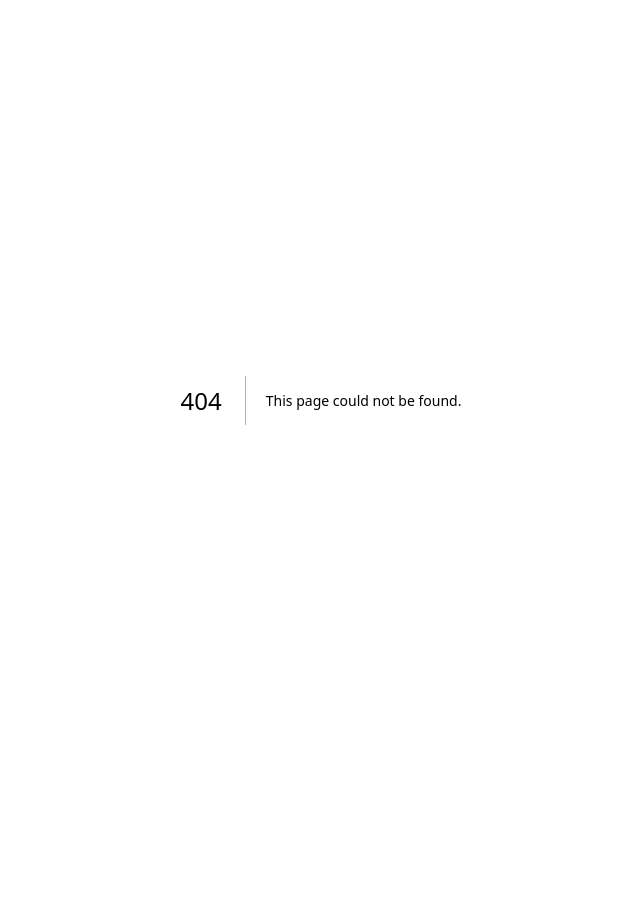
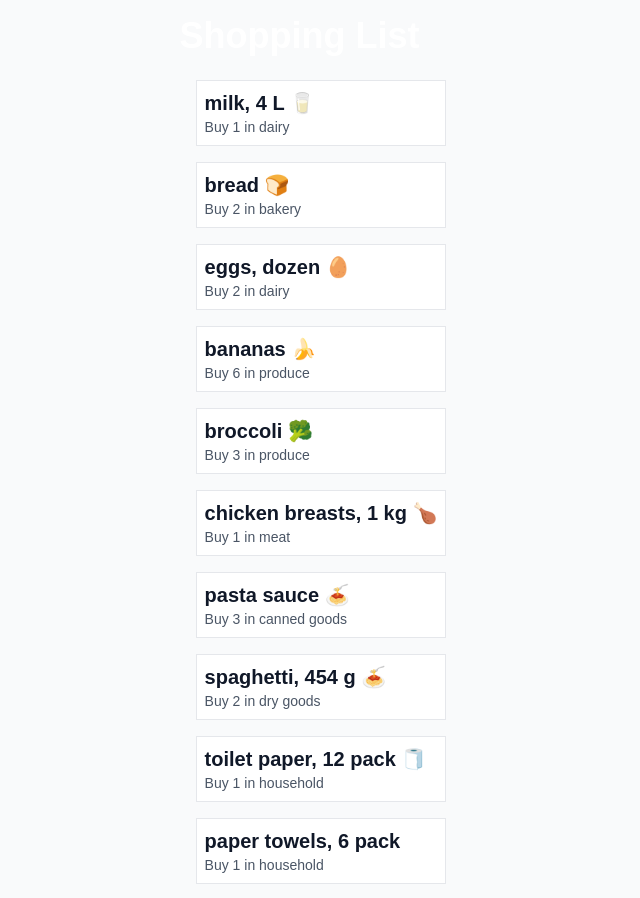
Before and after one commit to Amazinglorrie/cprg306-assignments, a Next.js app: page /week-4 in a window 1280 px wide. Before the commit this address had no page. Shown: the top 898 px of the page, without its empty margins (319-959 px from the left). Before the commit the page ends 800 px from the top, so only its background shows below. Built offline with nearby package versions, Linux system fonts and the light colour scheme.

Commit message:
week4-assignment

```diff
--- a/app/page.js
+++ b/app/page.js
@@ -4,13 +4,17 @@ export default function Page() {
   return (
     <main>
       <h1>CPRG 306: Web Development 2 - Assignments</h1>
-      <Link href="/week-2">Go to Week 2 → </Link>
-      <Link href="/week-3">Go to Week 3 → </Link>
-      <Link href="/week-4">Go to Week 4 → </Link>
-      <Link href="/week-5">Go to Week 5 → </Link>
-      <Link href="/week-6">Go to Week 6 → </Link>
-      <Link href="/week-7">Go to Week 7 → </Link>
-      <Link href="/week-8">Go to Week 8 → </Link>
+      <nav>
+        <ul>
+          <li><Link href="/week-2">Go to Week 2 →</Link></li>
+          <li><Link href="/week-3">Go to Week 3 →</Link></li>
+          <li><Link href="/week-4">Go to Week 4 →</Link></li>
+          <li><Link href="/week-5">Go to Week 5 →</Link></li>
+          <li><Link href="/week-6">Go to Week 6 →</Link></li>
+          <li><Link href="/week-7">Go to Week 7 →</Link></li>
+          <li><Link href="/week-8">Go to Week 8 →</Link></li>
+        </ul>
+      </nav>
     </main>
   );
 }
--- a/app/week-3/page.js
+++ b/app/week-3/page.js
@@ -2,9 +2,9 @@ import GroceryItemList from './GroceryItemList';
 
   export default function Page() {
     return (
-    <main className="bg-slate-900 min-h-screen p-8">
-      <div className="max-w-2xl mx-auto">
-        <h1 className="text-3xl font-bold mb-6 text-white">Shopping List</h1>
+      <main className="min-h-screen dark:bg-gray-800 bg-gray-50 py-4 flex-col items-center">
+           <div className="max-w-4xl mx-auto px-4">
+          <h1 className="text-3xl font-bold text-white mb-6">Shopping List</h1>
           <GroceryItemList />
         </div>
       </main>
--- /dev/null
+++ b/app/week-4/item-list.js
@@ -0,0 +1,17 @@
+import Item from './item';
+import itemsData from './items.json';
+
+export default function ItemList() {
+  return (
+    <ul className="space-y-2">
+      {itemsData.map((item) => (
+        <Item
+          key={item.id}
+          name={item.name}
+          quantity={item.quantity}
+          category={item.category}
+        />
+      ))}
+    </ul>
+  );
+}
--- /dev/null
+++ b/app/week-4/item.js
@@ -0,0 +1,10 @@
+export default function Item({ name, quantity, category }) {
+    return (
+        <li className="p-2 m-4 bg-white max-w-sm border border-gray-200">
+            <h2 className="text-xl font-bold text-gray-900">{name}</h2>
+            <div className="text-sm text-gray-600">
+                Buy {quantity} in {category}
+            </div>
+        </li>
+    );
+}
--- /dev/null
+++ b/app/week-4/items.json
@@ -0,0 +1,74 @@
+[
+  {
+    "id": "1h2GJKH12gkHG31h1H",
+    "name": "milk, 4 L 🥛",
+    "quantity": 1,
+    "category": "dairy"
+  },
+  {
+    "id": "2KJH3k2j3H1k2J3K1H",
+    "name": "bread 🍞",
+    "quantity": 2,
+    "category": "bakery"
+  },
+  {
+    "id": "3h2KJH3k2j3H1k2J3",
+    "name": "eggs, dozen 🥚",
+    "quantity": 2,
+    "category": "dairy"
+  },
+  {
+    "id": "4k2J3K1H2GJKH12gk",
+    "name": "bananas 🍌",
+    "quantity": 6,
+    "category": "produce"
+  },
+  {
+    "id": "5H1h1H2KJH3k2j3H",
+    "name": "broccoli 🥦",
+    "quantity": 3,
+    "category": "produce"
+  },
+  {
+    "id": "6H1k2J3K1H2GJKH1",
+    "name": "chicken breasts, 1 kg 🍗",
+    "quantity": 1,
+    "category": "meat"
+  },
+  {
+    "id": "7gkHG31h1H2KJH3k",
+    "name": "pasta sauce 🍝",
+    "quantity": 3,
+    "category": "canned goods"
+  },
+  {
+    "id": "8j3H1k2J3K1H2GJK",
+    "name": "spaghetti, 454 g 🍝",
+    "quantity": 2,
+    "category": "dry goods"
+  },
+  {
+    "id": "9H12gkHG31h1H2KJ",
+    "name": "toilet paper, 12 pack 🧻",
+    "quantity": 1,
+    "category": "household"
+  },
+  {
+    "id": "10H3k2j3H1k2J3K1",
+    "name": "paper towels, 6 pack",
+    "quantity": 1,
+    "category": "household"
+  },
+  {
+    "id": "11k2J3K1H2GJKH12",
+    "name": "dish soap 🍽️",
+    "quantity": 1,
+    "category": "household"
+  },
+  {
+    "id": "12GJKH12gkHG31h1",
+    "name": "hand soap 🧼",
+    "quantity": 4,
+    "category": "household"
+  }
+]
--- /dev/null
+++ b/app/week-4/page.js
@@ -0,0 +1,12 @@
+import ItemList from './item-list';
+
+export default function Page() {
+  return (
+    <main className="min-h-screen dark:bg-gray-800 bg-gray-50 py-4 flex items-center justify center">
+        <div className="max-w-4xl mx-auto px-4">
+        <h1 className="text-4xl font-bold text-white mb-6">Shopping List</h1>
+        <ItemList />
+      </div>
+    </main>
+  );
+}
```
Lines whose indentation alone changed are shown as unchanged.
